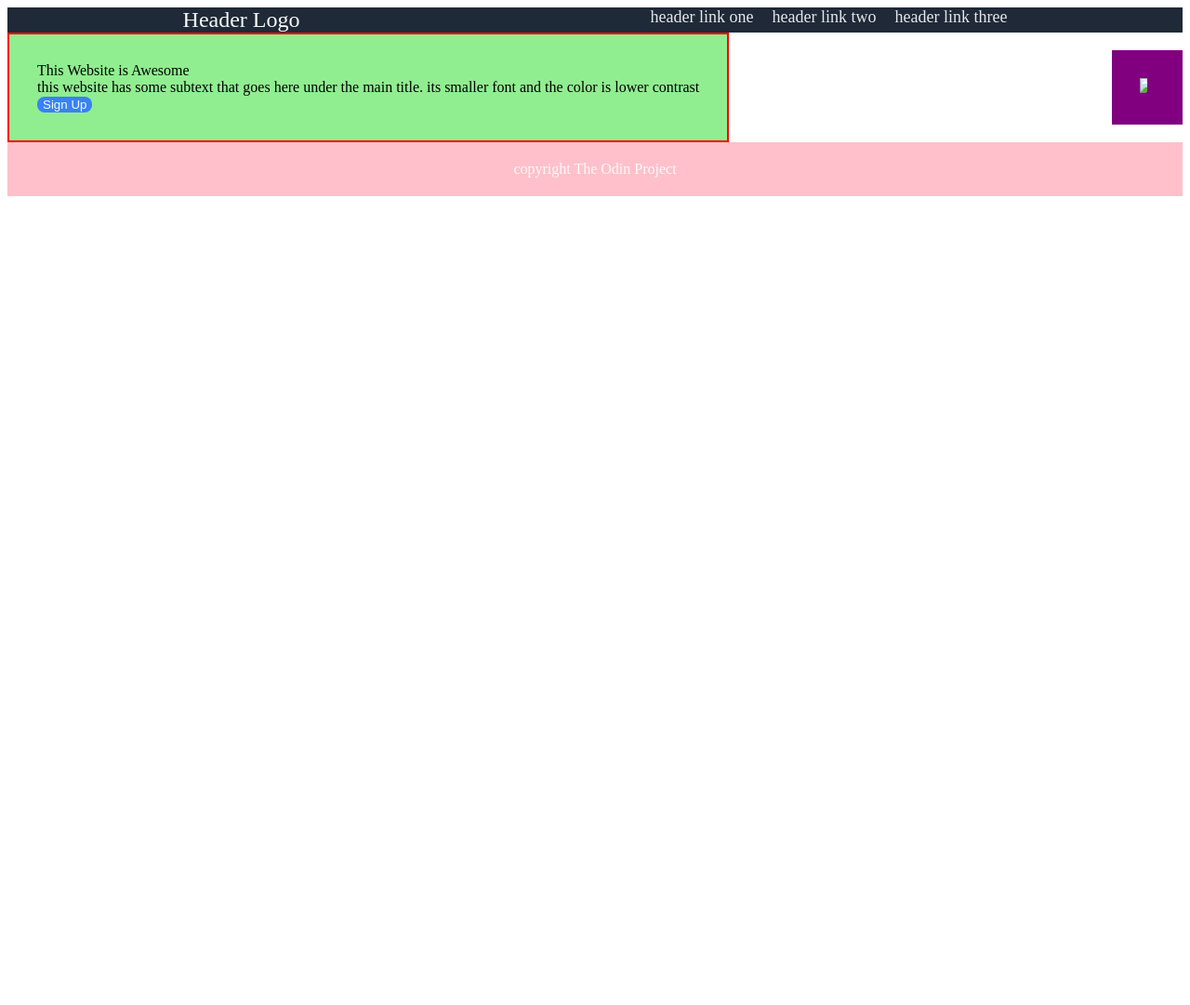
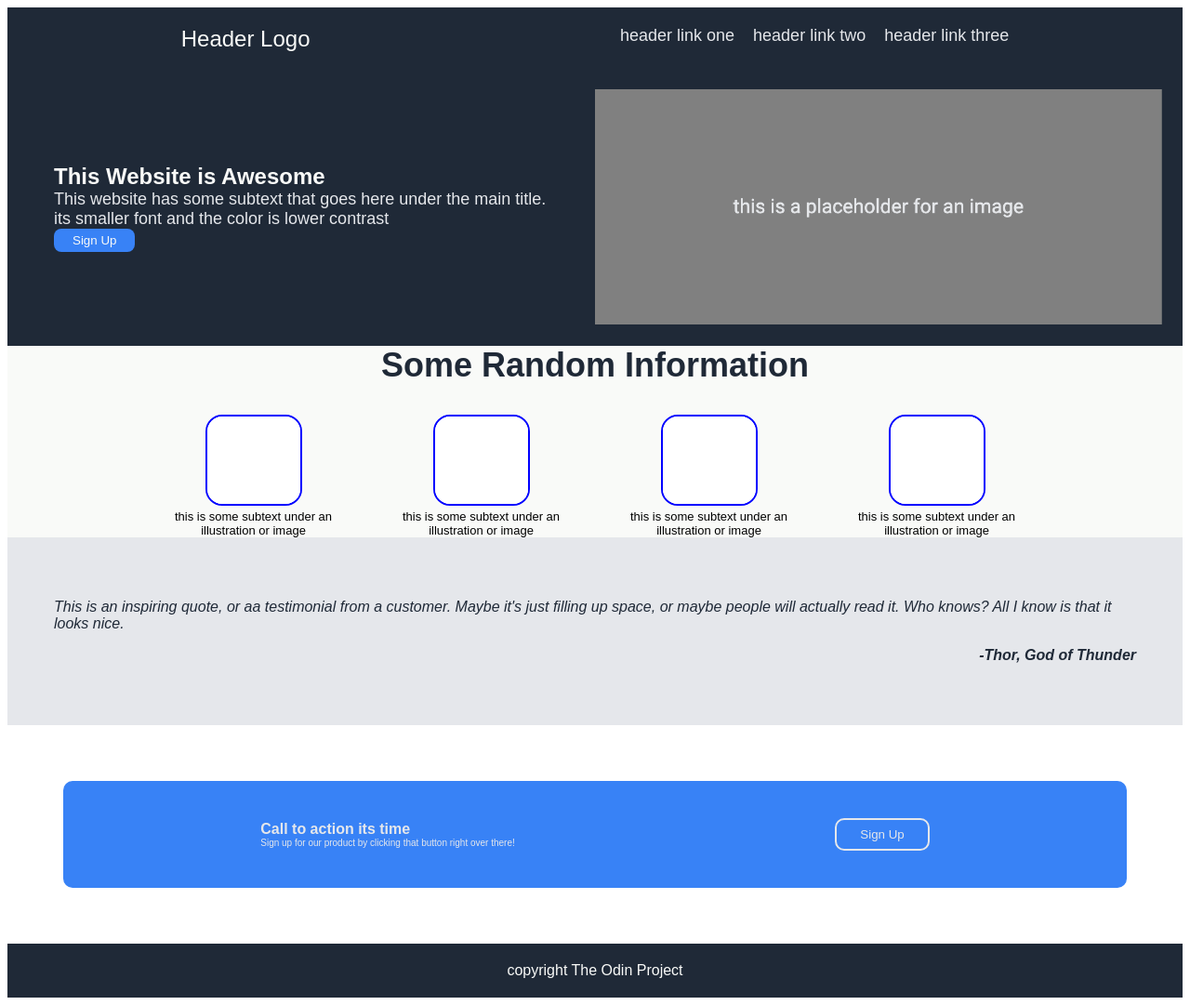
Before and after one commit to daly1ryan/landing-page, a plain HTML site: page index.html in a window 1280 px wide. Shown: the whole page at 93% size. Before the commit the page ends 800 px from the top, so only its background shows below. Drawn offline with Linux system fonts and the light colour scheme.

Commit message:
Finished Product

```diff
--- a/index.html
+++ b/index.html
@@ -7,6 +7,8 @@
     <title>Document</title>
     <link rel="stylesheet" href="style.css">
 </head>
+
+
 <body>
     <div class="header">
         <div class="left">
@@ -25,21 +27,62 @@
             <div class="split">
                 <div class="spleft">
                     <div class="heromaintext">This Website is Awesome</div>
-                    <div class="paragraph">this website has some subtext that goes here under the main title. its smaller font and the color is lower contrast</div>
+                    <div class="paragraph">This website has some subtext that goes here under the main title. its smaller font and the color is lower contrast</div>
                     <div class="button"><button>Sign Up</button></div>
                 </div>
-                <div class="spright">
-                    <img src="pants.jpeg">
-                </div>
+                    <img src="img/placeholder.png">
             </div>
         </div>
+    </div>
+
+
+
+    <div class="mid">
+            <!-- This is pretty much straight from lesson 04 flex information-->
+        <div class="title">Some Random Information</div>
+
+            <div class="midboxes">
+                <div class="info">
+                    <img src="./img/blank.png" alt="temp">
+                    <div class="text">this is some subtext under an illustration or image</div>
+                </div>
+                <div class="info">
+                    <img src="./img/blank.png" alt="temp">
+                    <div class="text">this is some subtext under an illustration or image</div>
+                </div>
+                <div class="info">
+                    <img src="./img/blank.png" alt="temp">
+                    <div class="text">this is some subtext under an illustration or image</div>
+                </div>
+                <div class="info">
+                    <img src="./img/blank.png" alt="temp">
+                    <div class="text">this is some subtext under an illustration or image</div>
+            </div>
+        </div>
+     </div>
+
+     <div class="mid2">
+        <p class="quote">
+            This is an inspiring quote, or aa testimonial from a customer.
+            Maybe it's just filling up space, or maybe people will actually read it.
+            Who knows? All I know is that it looks nice.
+        </p>
+        <p class="author">-Thor, God of Thunder</p>
+     </div>
+
+        <div class="bot">
+            <div class="botleft">
+                <div class="bothead">Call to action its time</div>
+                <div class="botcontent">Sign up for our product by clicking that button right over there!</div>
+            </div>
+            <div class="signup"><button>Sign Up</button></div>
+        </div>
+    </div>
 
 
 
 
-        <div class="mid"></div>
-        <div class="bot"></div>
-    </div>
+
     <div class="footer">copyright The Odin Project</div>
 
     </div>
--- a/style.css
+++ b/style.css
@@ -1,3 +1,7 @@
+body{
+    font-family: Arial, Helvetica, sans-serif;
+}
+
 .header, .footer{
     background-color: #1f2937;
     color: #f9faf8;
@@ -28,55 +32,151 @@ a {
     font-size: 24px;
 }
 
+.text{
+    font-size: small;
+
+}
+
 .header{
     display: flex;
     justify-content: space-around;
     align-content: center;
+    padding: 20px
+}
+
+.container{
+    display: flex;
+    flex-direction: column;
+    align-items: center;
+    justify-content: center;
+    background-color: #1f2937;
+}
+
+.split{
+    display: flex;
+    flex-direction: row;
+    align-items: center;
+    justify-content: center;
+    padding: 20px;
 }
 
 
+.spleft {
+    padding: 30px;
+}
+
+.spleft .heromaintext{
+    color: #f9faf8;
+    font-size: 24px;
+    font-weight: bolder;
+}
+
+.spleft .paragraph{
+    color: #e5e7eb;
+    font-size: 18px;
+    font-weight: lighter;
+}
+
+.split img{
+    max-width: 50%;
+}
+
+.button button{
+    background-color: #3882f6;
+    border-radius: 8px;
+    color: #f9faf8;
+    border:#3882f6;
+    padding: 5px 20px;
+}
+
+img {
+    max-width: 50%;
+    height: auto;
+ }
+
+
+/* This is for the middle of the page under the "mid" class */
+
+.mid{
+    text-align: center;
+    background-color:#f9faf8
+}
+
+.title {
+    margin-bottom: 32px;
+    font-size: 36px;
+    font-weight: bolder;
+    color: #1f2937;
+}
+
+.midboxes {
+    display: flex;
+    justify-content: center;
+    gap: 45px;
+}
+
+.info img{
+    border: 2px solid blue;
+    border-radius: 18px;
+}
+
+.info {
+    max-width: 200px;
+
+}
+
+
+/* This is for the quote */
+
+.mid2{
+
+    color: #1f2937;
+    background-color: #e5e7eb;
+    font-style: italic;
+    padding: 50px;
+
+}
+
+.author{
+    display: flex;
+    justify-content: flex-end;
+    font-weight: bold;
+}
+
+
+/* This is for the blue sign up at the bottom*/
+
+.bot{
+    background-color: #3882f6;
+    color: #e5e7eb;
+    display: flex;
+    justify-content: space-around;
+    align-items: center;
+    padding: 40px;
+    border-radius: 10px;
+    margin: 60px;
+}
+
+.bothead{
+    font-weight: bold;
+}
+
+.botcontent{
+    font-weight: lighter;
+    font-size: 10px;
+}
+.signup button{
+    background-color: #3882f6;
+    border: 2px solid #e5e7eb;
+    color: #e5e7eb;
+    padding: 8px 25px 8px 25px;
+    border-radius: 10px;
+}
+
 .footer{
-    background-color: pink;
     display: flex;
     align-items: center;
     justify-content: center;
     margin: auto;
     padding: 20px;
 }
-
-.container{
-    display: flex;
-    flex-direction: column;
-}
-
-.split{
-    display: flex;
-    flex-direction: row;
-    align-items: center;
-    justify-content: space-between;
-}
-
-.spleft {
-    border: 2px solid red;
-    padding: 30px;
-    box-shadow: inset 0 0 0 4000px lightGreen;
-
-}
-
-.spright{
-    border-radius: 2px solid blue;
-    padding: 30px;
-    box-shadow: inset 0 0 0 4000px purple
-}
-
-button{
-    background-color: #3882f6;
-    border-radius: 8px;
-    color: #f9faf8;
-    border:#3882f6
-}
-
-img {
-    max-width: 50%;
-    height: auto;
-  }
```
Also changed, not shown: img/blank.png (added), img/placeholder.png (added), 2 other files.
